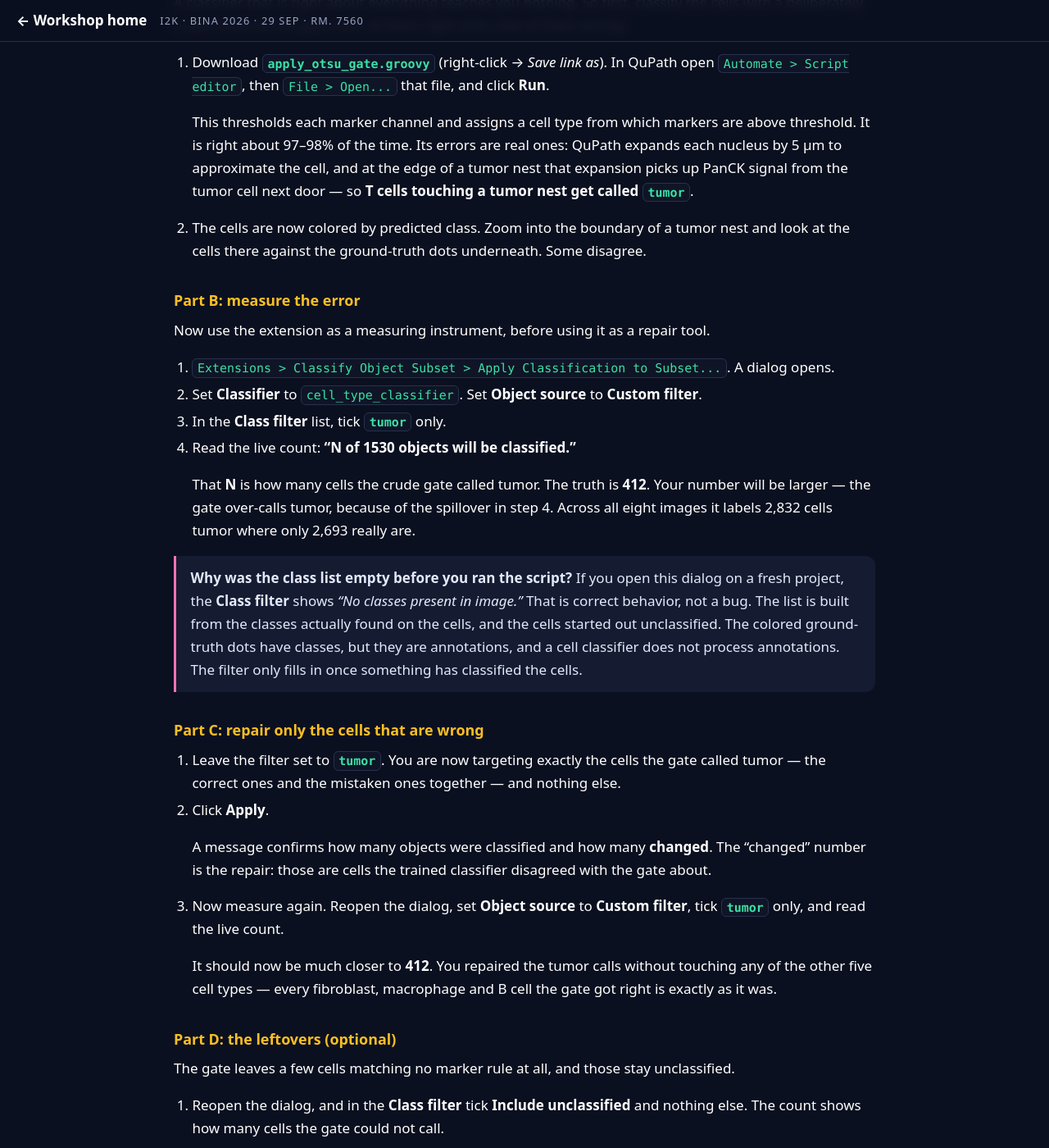
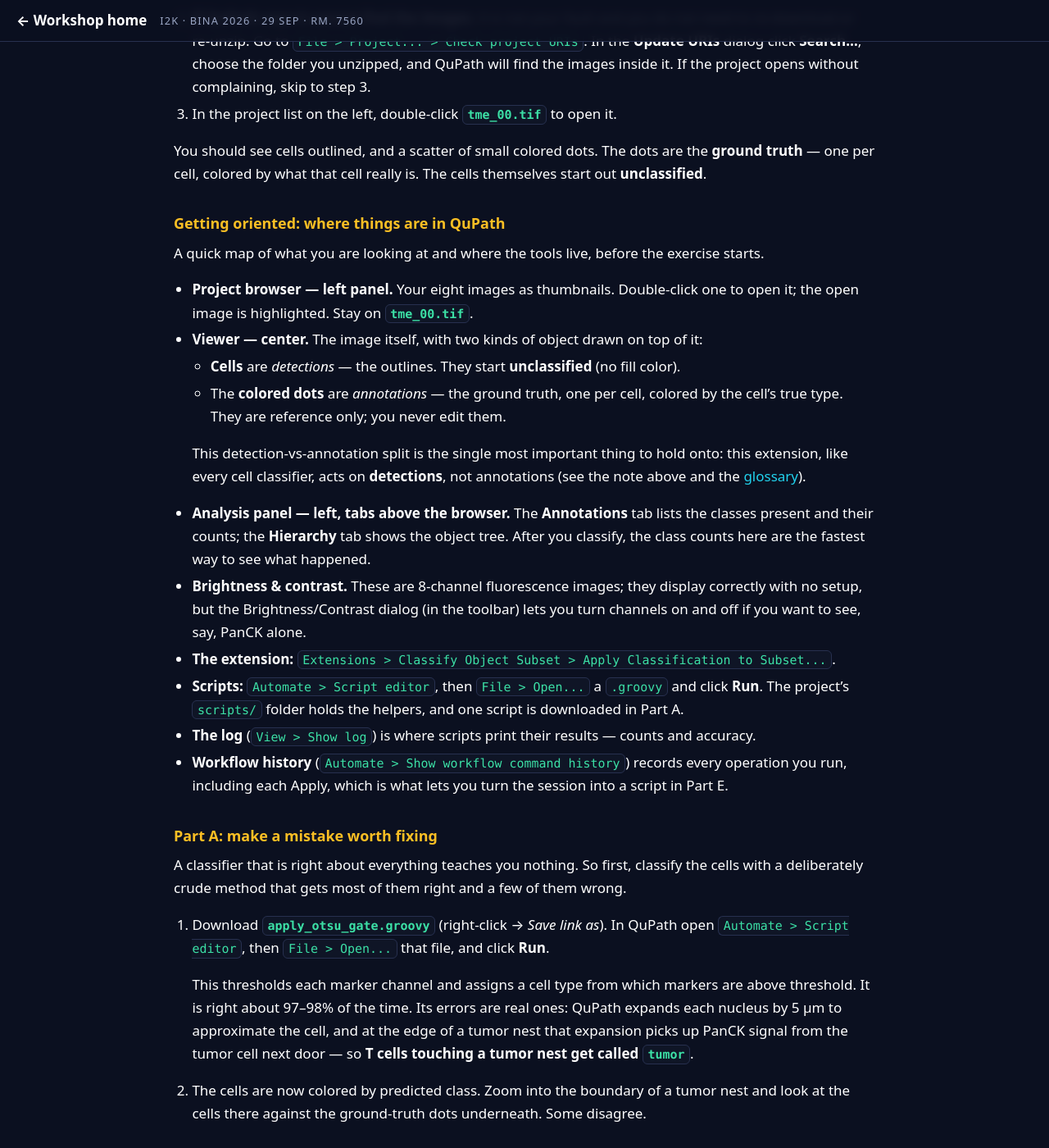
Before and after one commit to MichaelSNelson/BINA-I2K-2026-QuPath-Extensions, a Jekyll site: the page built from docs/07-classify-object-subset.md, in a window 1280 px wide and 1400 px high, scrolled down 2706 px. Shown: the whole window at 82% size. Built offline with Jekyll 4.4.1, drawn with Linux system fonts in a browser that asks for light colours; some of the changed text lies outside the part shown.

Commit message:
Classify-object-subset guide: clearer data/setup/orientation; add CM demo deck
07-classify-object-subset.md: expand "What you need" (what's in the zip + QuPath/
extension prerequisites), rename Step 0 to "Set up the project", and add a
"Getting oriented" section mapping where things are in QuPath (project browser,
viewer, detections vs ground-truth-point annotations, the extension menu, the
script editor, the log, the workflow history).

Add build_confusion_matrix_demo.js: a standalone pptxgenjs workflow that generates
a 9-slide Confusion Matrix demo deck in the main deck's house style, sourced from
docs/presented/confusion-matrix.md, with a real confusion-matrix figure and
placeholders for a live screenshot. Documented in SLIDE_OUTLINE.md.

```diff
--- a/docs/07-classify-object-subset.md
+++ b/docs/07-classify-object-subset.md
@@ -74,13 +74,26 @@
 
 ### What you need
 
-**Data:** `multiplex-synthetic-data-demo-project-v1.2.zip` —
-**[direct download](https://github.com/uw-loci/multiplex-synthetic-data/releases/download/v1.2/multiplex-synthetic-data-demo-project-v1.2.zip)** (20 MB).
-A ready-made QuPath project: eight synthetic multiplexed images, cells already detected, one
-saved object classifier, and — unusually — **ground truth**, so you can check whether you got
-the right answer.
+**Data — one download, everything included.**
+`multiplex-synthetic-data-demo-project-v1.2.zip`,
+**[direct download](https://github.com/uw-loci/multiplex-synthetic-data/releases/download/v1.2/multiplex-synthetic-data-demo-project-v1.2.zip)**
+(20 MB). This is a **ready-made QuPath project**, not a loose pile of files — you unzip it and
+open it as a project. Inside:
 
-Unzip it anywhere. Work on **`tme_00.tif`**, and use that one image throughout.
+- `images/` — eight synthetic 8-channel multiplexed images (`tme_00.tif` … `tme_07.tif`)
+- **cells already detected** on every image, with measurements — you do **not** run cell
+  detection yourself
+- **ground truth**: one classified point per cell, so you can check whether you got the right
+  answer. A training dataset with ground truth is unusual, and it is the whole reason this one
+  exists
+- a **trained object classifier**, `cell_type_classifier`, in `classifiers/object_classifiers/`
+- a `scripts/` folder of helper scripts (one is used below)
+
+**You will also need:** QuPath **0.7.0 or later**, and this extension installed from the LOCI
+catalog (see the **Install** box above, or the [setup guide](setup.md)). Nothing else — no
+server, no GPU, no internet once the zip is downloaded.
+
+Unzip it anywhere you like. **Work on `tme_00.tif`, and use that one image throughout.**
 
 > **Use `tme_00`, not whichever image opens first.** The eight images are deliberately
 > different. `tme_07` is an immune-poor variant with **no B cells at all**, and `tme_06` is
@@ -103,6 +116,33 @@
 You should see cells outlined, and a scatter of small colored dots. The dots are the
 **ground truth** — one per cell, colored by what that cell really is. The cells themselves
 start out **unclassified**.
+
+### Getting oriented: where things are in QuPath
+
+A quick map of what you are looking at and where the tools live, before the exercise starts.
+
+- **Project browser — left panel.** Your eight images as thumbnails. Double-click one to open
+  it; the open image is highlighted. Stay on **`tme_00.tif`**.
+- **Viewer — center.** The image itself, with two kinds of object drawn on top of it:
+  - **Cells** are *detections* — the outlines. They start **unclassified** (no fill color).
+  - The **colored dots** are *annotations* — the ground truth, one per cell, colored by the
+    cell's true type. They are reference only; you never edit them.
+
+  This detection-vs-annotation split is the single most important thing to hold onto: this
+  extension, like every cell classifier, acts on **detections**, not annotations (see the note
+  above and the [glossary](glossary.md)).
+- **Analysis panel — left, tabs above the browser.** The **Annotations** tab lists the classes
+  present and their counts; the **Hierarchy** tab shows the object tree. After you classify,
+  the class counts here are the fastest way to see what happened.
+- **Brightness & contrast.** These are 8-channel fluorescence images; they display correctly
+  with no setup, but the Brightness/Contrast dialog (in the toolbar) lets you turn channels on
+  and off if you want to see, say, PanCK alone.
+- **The extension:** `Extensions > Classify Object Subset > Apply Classification to Subset...`.
+- **Scripts:** `Automate > Script editor`, then `File > Open...` a `.groovy` and click **Run**.
+  The project's `scripts/` folder holds the helpers, and one script is downloaded in Part A.
+- **The log** (`View > Show log`) is where scripts print their results — counts and accuracy.
+- **Workflow history** (`Automate > Show workflow command history`) records every operation you
+  run, including each Apply, which is what lets you turn the session into a script in Part E.
 
 ### Part A: make a mistake worth fixing
 
```
Also changed, not shown: other parts of docs/07-classify-object-subset.md (+1 -1 lines), SLIDE_OUTLINE.md (+17 -0 lines), build_confusion_matrix_demo.js (added, +151 -0 lines), images/confusion-matrix/matrix.png (added), 1 other file.
